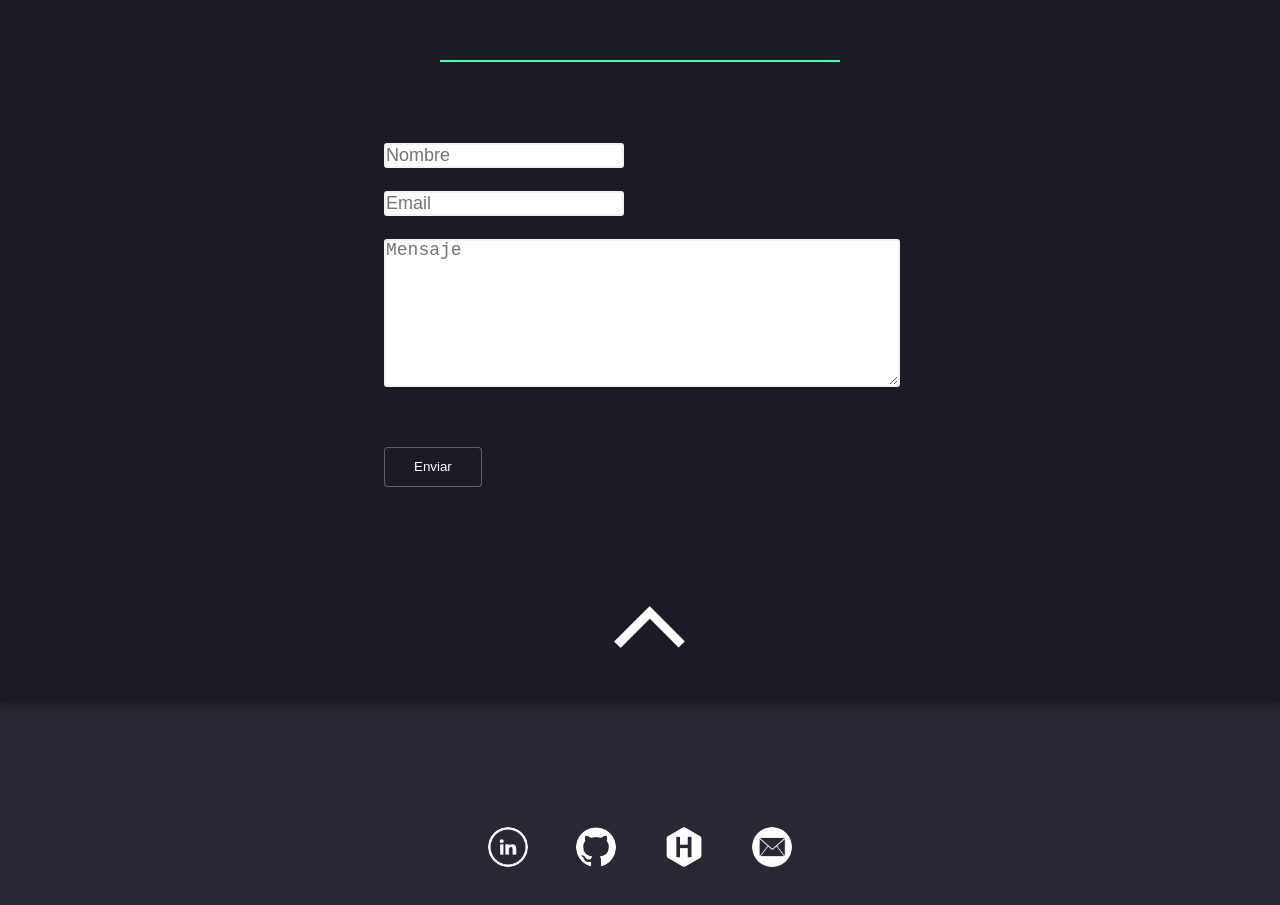
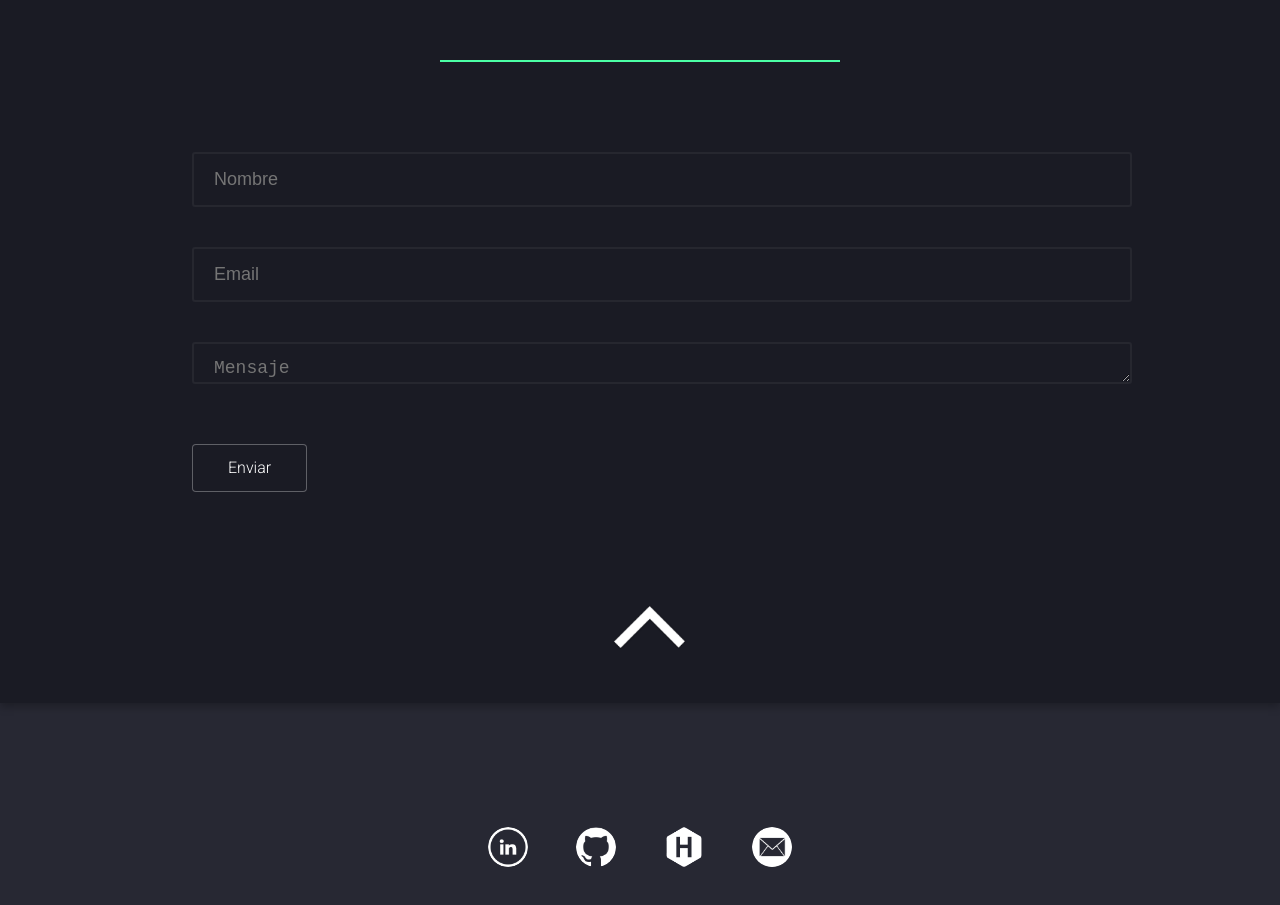
Before and after one commit to IgnacioGarciaReyna/portafolioReact, a React (Create React App) app: page / in a window 1280 px wide. Shown: the part 4323-5228 px from the top of the page. Built offline with nearby package versions, Linux system fonts and the light colour scheme.

Commit message:
Cambio de estilo del contact

```diff
--- a/src/components/Contact.js
+++ b/src/components/Contact.js
@@ -28,7 +28,6 @@
         </header>
         <div className="form-container">
           <form className="contact-form" onSubmit={enviarMail}>
-            <div className="">
             <input
               type="text"
               className="input-form"
@@ -36,8 +35,7 @@
               name="name"
               placeholder="Nombre"
             />
-            </div>
-            <div className="">
+
             <input
               type="text"
               className="input-form"
@@ -45,19 +43,18 @@
               name="email"
               placeholder="Email"
             />
-            </div>
-            <div className="">
+
             <textarea
               type="text"
               className="input-form"
               id="message"
               name="message"
               placeholder="Mensaje"
-                cols="50"
+              cols="3"
               rows="8"
             ></textarea>
-            </div>
-            <button type="submit" className="transparent-button white-button">
+
+            <button id="submit-contact-button" type="submit" className="unstyle">
               Enviar
             </button>
           </form>
--- a/src/index.css
+++ b/src/index.css
@@ -522,11 +522,12 @@
 
 .form-container {
   margin-top: 70px;
+  width: 70%;
 }
 
 .contact-form {
   height: 50vh;
-  width: 40vw;
+  width: 100%;
   display: flex;
   flex-direction: column;
   justify-content: space-around;
@@ -534,15 +535,50 @@
 }
 
 .input-form {
+  outline-color: transparent;
+  background-color: transparent;
   border-radius: 3px;
-  border: 2px solid rgba(0, 0, 0, 0.05);
+  border: 2px solid rgba(255, 255, 255, 0.05);
   width: 100%;
   line-height: 1;
   font-size: 18px;
+  padding: 15px 20px;
+  margin: 20px 0;
+  transition: 0.5s;
 }
 
-.back-to-home{
-  transform: rotate(180deg)
+.input-form:hover {
+  border: 2px solid var(--details-color-2);
+  transition: 0.5s;
+}
+
+.unstyle {
+  all: unset;
+}
+
+#submit-contact-button {
+  background-color: transparent;
+  border-radius: 4px;
+  border: 0;
+  cursor: pointer;
+  display: inline-block;
+  font-weight: 300;
+  height: 3em;
+  line-height: 3em;
+  padding: 0 2.25em;
+  text-decoration: none;
+  margin: 2.5em 0;
+  box-shadow: inset 0 0 0 1px rgb(255 255 255 / 30%);
+  color: #ffffff;
+}
+
+#submit-contact-button:hover {
+  box-shadow: inset 0 0 0 1px var(--details-color-2);
+  color: var(--details-color-2);
+}
+
+.back-to-home {
+  transform: rotate(180deg);
 }
 
 /* CSS Resume */
@@ -623,8 +659,6 @@
   transition: 0.5s;
 }
 
-
-
 .item-title,
 .green-span,
 .item-subtitle {
```
Lines whose indentation alone changed are shown as unchanged.
